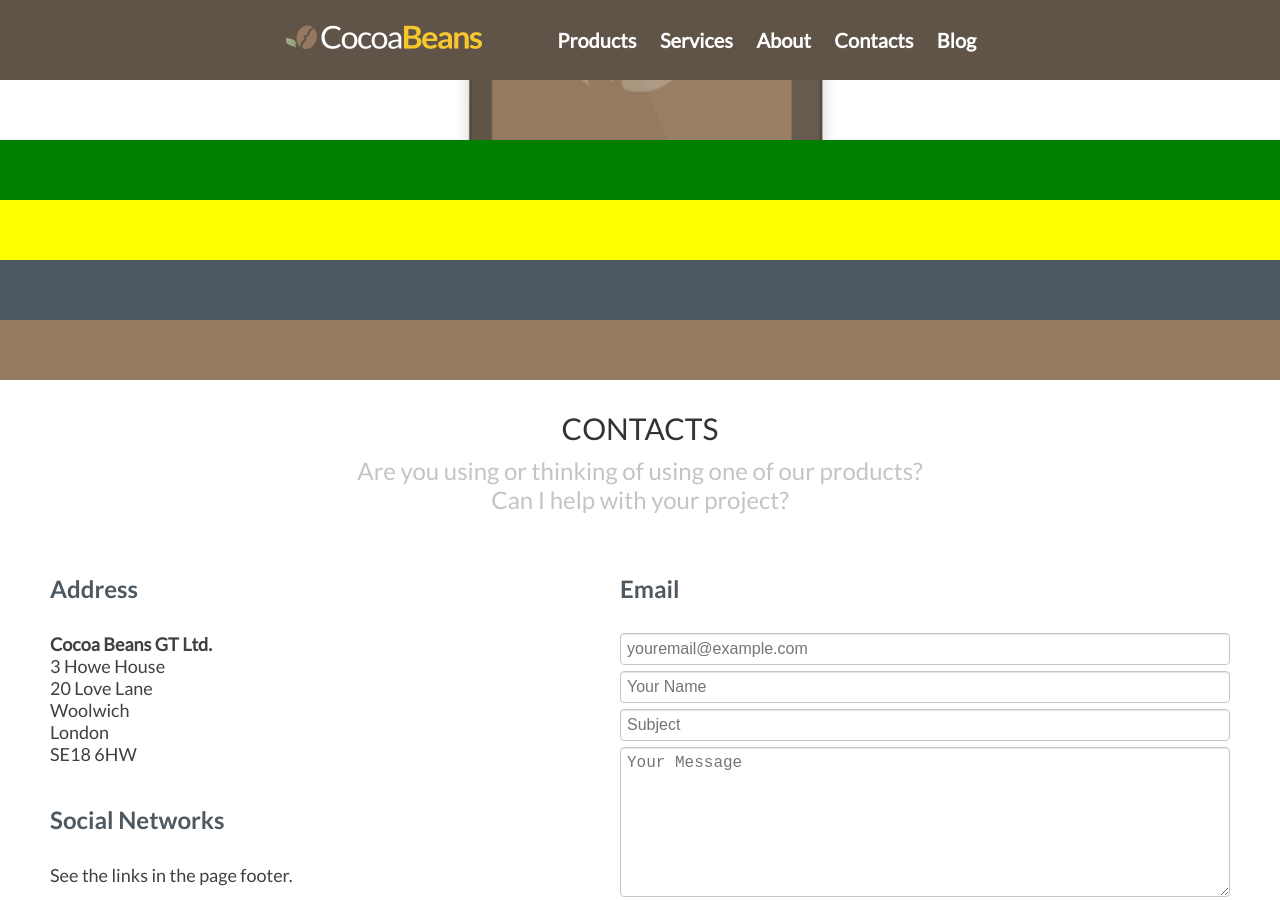
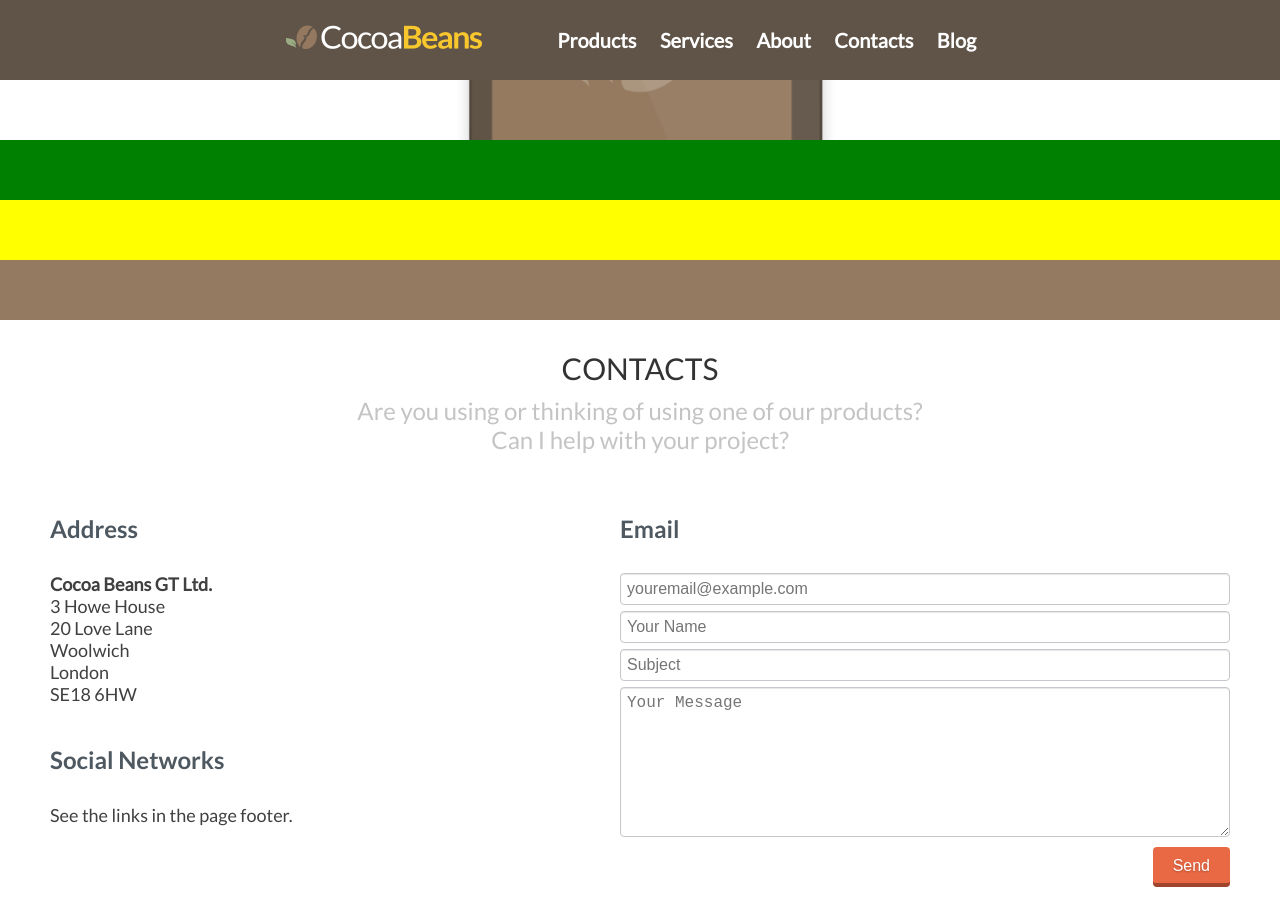
Before and after one commit to cocoabeansltd/cocoabeansltd.github.io, a Jekyll site: the page built from index.html, in a window 1280 px wide and 900 px high, scrolled down 390 px. Built offline with Jekyll 4.4.1, drawn with Linux system fonts in a browser that asks for light colours; nearby versions of some CDN libraries; Markdown is read by kramdown in place of the engine named in the settings.

Commit message:
Improvements

```diff
--- a/index.html
+++ b/index.html
@@ -10,8 +10,6 @@
 <section class='content_container' id='products'>
 </section>
 <section class='content_container' id='services'>
-</section>
-<section class='content_container' id='blog_excerpts'>
 </section>
 <section class='content_container' id='about'>
 </section>
```
